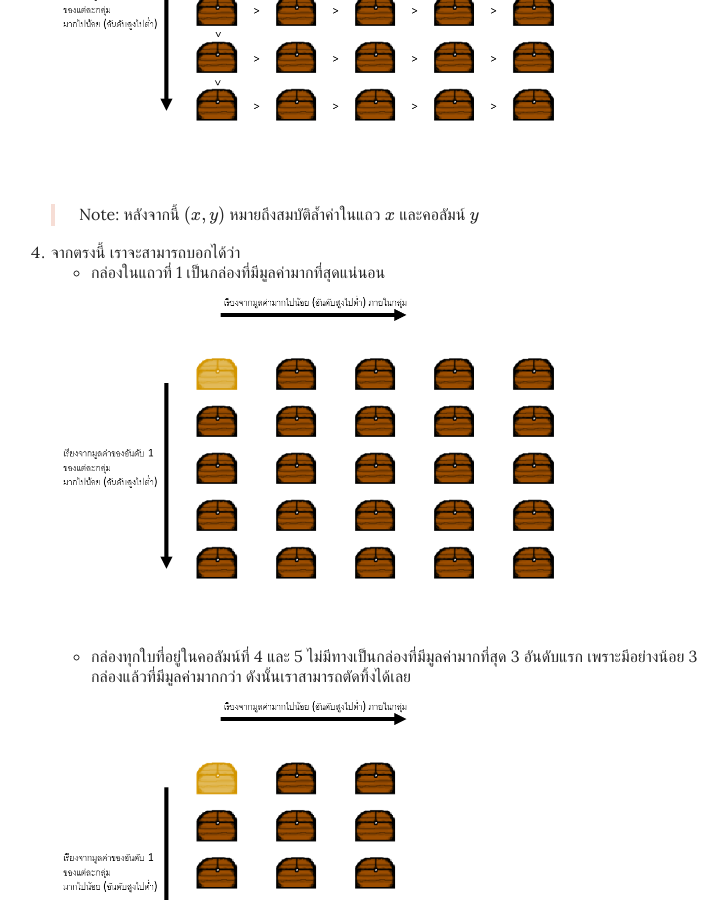
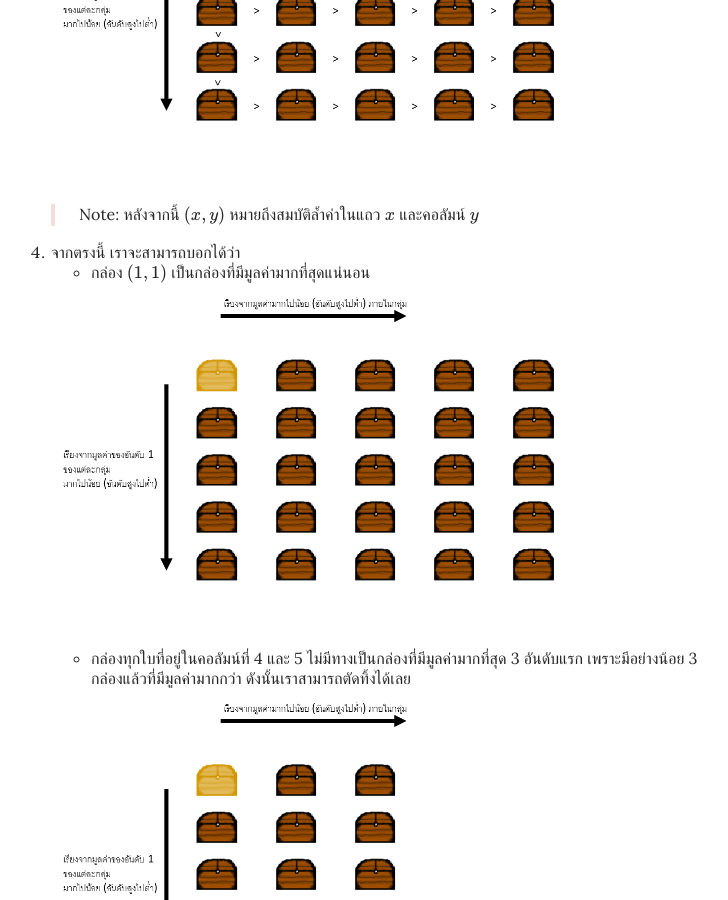
Before and after one commit to shalluv/blog, a Jekyll site: the page built from _posts/2023-07-07-three-treasure.md, in a window 1280 px wide and 900 px high, scrolled down 2270 px. Shown: the whole window, without its empty margins (285-1013 px from the left). Built offline with Jekyll 4.4.1, drawn with Linux system fonts in a browser that asks for light colours; some web fonts are replaced.

Commit message:
fix: typo

```diff
--- a/_posts/2023-07-07-three-treasure.md
+++ b/_posts/2023-07-07-three-treasure.md
@@ -69,10 +69,10 @@ thumbnail: /blog/images/three-treasure/1.png
 	> Note: หลังจากนี้ $(x, y)$ หมายถึงสมบัติล้ำค่าในแถว $x$ และคอลัมน์ $y$
 
 4. จากตรงนี้ เราจะสามารถบอกได้ว่า
-	- กล่องในแถวที่ 1 เป็นกล่องที่มีมูลค่ามากที่สุดแน่นอน
+	- กล่อง $(1, 1)$ เป็นกล่องที่มีมูลค่ามากที่สุดแน่นอน
 
 	{: .figure}
-	![กล่องในแถวที่ 1 เป็นกล่องที่มีมูลค่ามากที่สุดแน่นอน]({{ site.baseurl }}/images/three-treasure/4.png)
+	![กล่อง (1, 1) เป็นกล่องที่มีมูลค่ามากที่สุดแน่นอน]({{ site.baseurl }}/images/three-treasure/4.png)
 
 	- กล่องทุกใบที่อยู่ในคอลัมน์ที่ 4 และ 5 ไม่มีทางเป็นกล่องที่มีมูลค่ามากที่สุด 3 อันดับแรก เพราะมีอย่างน้อย 3 กล่องแล้วที่มีมูลค่ามากกว่า ดังนั้นเราสามารถตัดทิ้งได้เลย
 
```
